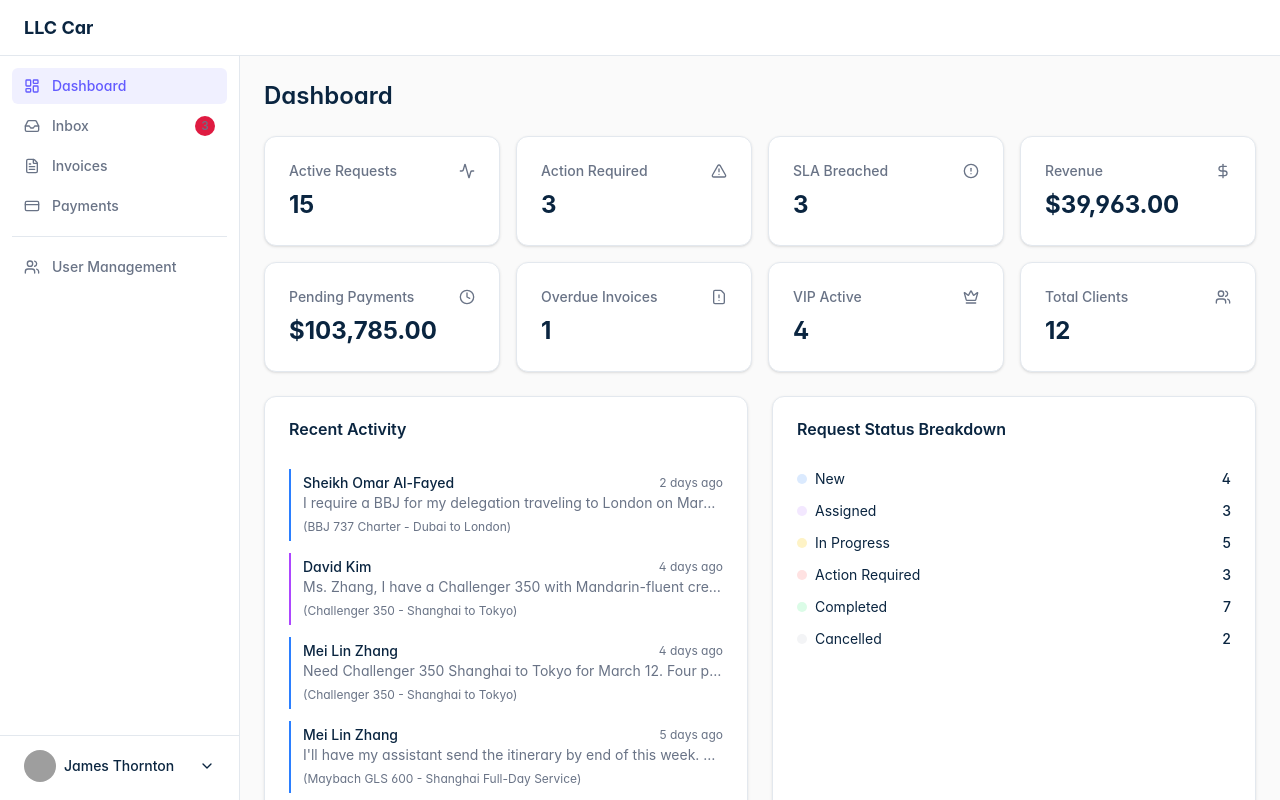
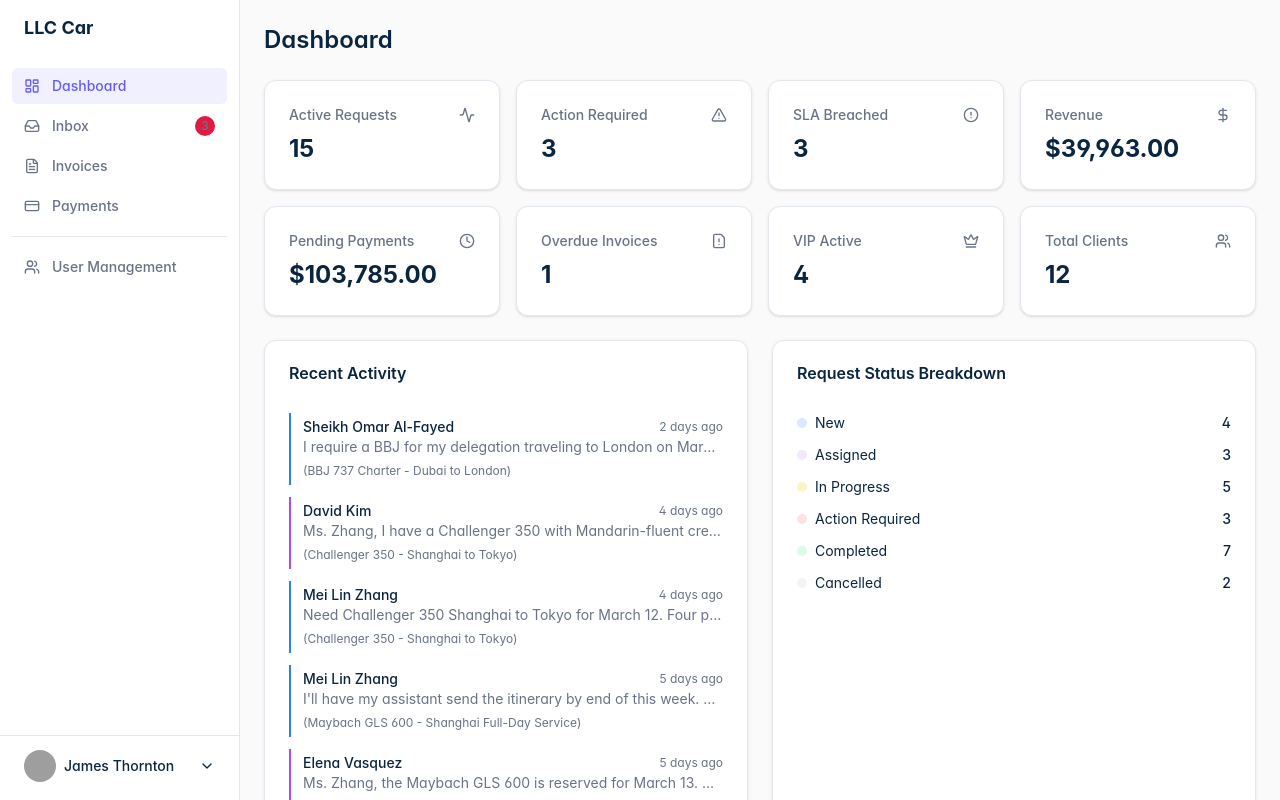
Before and after one commit to r-shelekhov/llc-backoffice-ui, a React (Vite) app: page /dashboard in a window 1280 px wide. Built offline with nearby package versions, Linux system fonts and the light colour scheme; grey boxes are pictures that could not be loaded.

Commit message:
feat: remove top bar and move logo to sidebar

```diff
--- a/src/components/layout/app-layout.tsx
+++ b/src/components/layout/app-layout.tsx
@@ -1,5 +1,4 @@
 import { Outlet, useLocation } from "react-router-dom";
-import { TopBar } from "./top-bar";
 import { Sidebar } from "./sidebar";
 import { cn } from "@/lib/utils";
 
@@ -8,21 +7,16 @@ export function AppLayout() {
   const isFullBleed = pathname === "/inbox";
 
   return (
-    <div className="flex h-screen flex-col">
-      <TopBar />
-      <div className="flex flex-1 overflow-hidden">
+    <div className="flex h-screen">
       <Sidebar />
       <main
         className={cn(
           "flex-1",
-            isFullBleed
-              ? "overflow-hidden pt-14"
-              : "overflow-y-auto p-6 pt-20"
+          isFullBleed ? "overflow-hidden" : "overflow-y-auto p-6"
         )}
       >
         <Outlet />
       </main>
     </div>
-    </div>
   );
 }
--- a/src/components/layout/sidebar.tsx
+++ b/src/components/layout/sidebar.tsx
@@ -58,7 +58,10 @@ export function Sidebar() {
   const { currentUser, setCurrentUser, allUsers } = useAuth();
 
   return (
-    <aside className="flex h-full w-60 flex-col border-r bg-white pt-14">
+    <aside className="flex h-full w-60 flex-col border-r bg-white">
+      <div className="flex h-14 items-center px-6">
+        <span className="text-lg font-bold">LLC Car</span>
+      </div>
       <nav className="flex flex-1 flex-col gap-1 p-3">
         <NavItem to="/dashboard" icon={LayoutDashboard} label="Dashboard" />
         <NavItem
--- a/src/components/layout/top-bar.tsx
+++ /dev/null
@@ -1,7 +0,0 @@
-export function TopBar() {
-  return (
-    <header className="fixed top-0 z-10 flex h-14 w-full items-center border-b bg-white px-6">
-      <span className="text-lg font-bold">LLC Car</span>
-    </header>
-  );
-}
```
Lines whose indentation alone changed are shown as unchanged.
